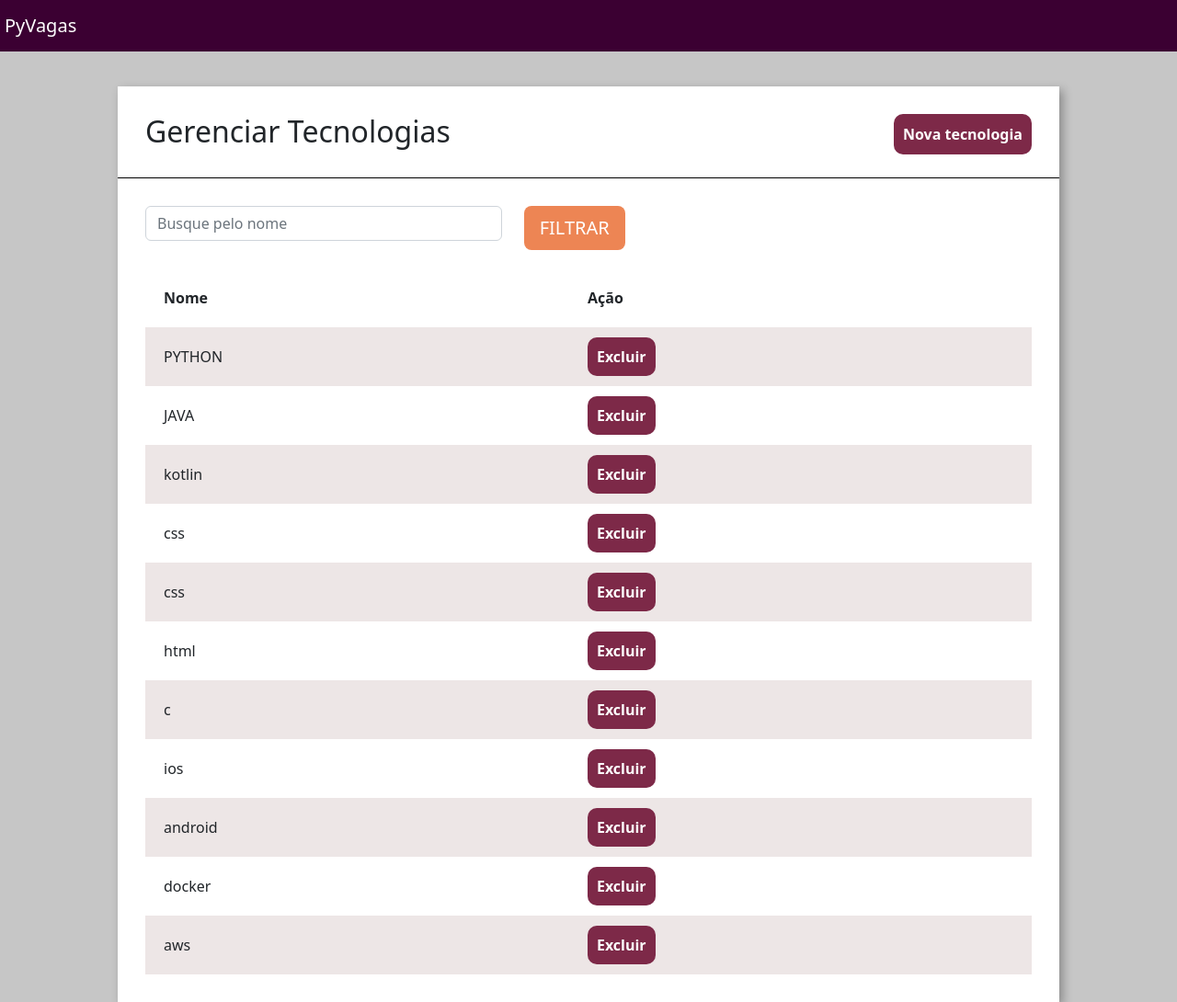
After one commit to marcosfacini/gestor_de_vagas, a Django app: page /home/tecnologias/ in a window 1280 px wide. The commit adds this page. Shown: the whole page at 92% size. Run offline with Django 4.2, Linux system fonts and the light colour scheme; data comes from the database, SQL or seed files in the repository; both versions use the stored data as it was after the commit.

Commit message:
gerenciar tecnologias

```diff
--- /dev/null
+++ b/empresa/templates/tecnologias.html
@@ -0,0 +1,87 @@
+{% extends 'base.html' %}
+{% load static %}
+{% load filtro %}
+
+
+{% block 'head' %}
+    <link href="{% static 'empresa/css/tecnologias.css' %}" rel="stylesheet">
+{% endblock %}
+
+
+{% block 'body' %}
+    <div class="wrapper">
+        <div class="box">
+            <div class="header-box">
+                {% if messages %}
+                    {% for message in messages %}
+                        <section class="alert {{message.tags}}">
+                            {{message}}
+                        </section>
+                    {% endfor %}
+                {% endif %}
+                <h2 class="titulo">Gerenciar Tecnologias</h2>
+                <a href="#" class="btn-nova-empresa" data-bs-toggle="modal" data-bs-target="#myModal">Nova tecnologia</a>
+            </div>
+            <div class="borda-box"></div>
+            <div class="body-box">
+
+                <form action="{% url 'tecnologias' %}" method="GET"> {% csrf_token %}
+                <div class="row">
+
+                        <div class="col-md-5">
+                            <input type="text" placeholder="Busque pelo nome" class="form-control" name="nome">
+                        </div>
+
+                    <div class="col-md-3">
+                        <input type="submit" value="FILTRAR" class="btn btn-lg btn-orange">
+                    </div>
+                </div>
+                </form>
+
+                <table class="tabela" cellpadding="20">
+                    <tr>
+                        <th>Nome</th>
+                        <th>Ação</th>
+                    </tr>
+
+
+                    {% for tech in tecnologias%}
+                    <tr {% if not forloop.counter|is_par %} class="tabela-linha" {% endif %}>
+                        <td> {{tech.tecnologia}} </td>
+
+
+                        <td>
+                            <a href="{% url 'excluir_empresa' tech.id %}" class="btn-excluir">Excluir</a>
+                        </td>
+                    </tr>
+                {% endfor %}
+
+                </table>
+            </div>
+
+
+
+
+        </div>
+    </div>
+
+    <div class="modal fade" id="myModal"  role="dialog" aria-labelledby="myModalLabel">
+        <div class="modal-dialog" role="document">
+          <div class="modal-content">
+            <form action="{% url 'nova_tech' %}" method="POST">{% csrf_token %}
+            <div class="modal-header">
+              <h4 class="modal-title" id="myModalLabel">Cadastrar nova tecnologia</h4>
+              <button type="button" class="btn-close" data-bs-dismiss="modal" aria-label="Close"></button>
+            </div>
+            <div class="modal-body">
+                <input type="text" class="form-control" name="tech" placeholder="Digite a tecnologia">
+            </div>
+            <div class="modal-footer">
+                <input type="submit" class="btn-nova-empresa" value="Salvar">
+            </div>
+          </div>
+            </form>
+        </div>
+    </div>
+
+{% endblock%}
--- a/empresa/urls.py
+++ b/empresa/urls.py
@@ -7,5 +7,6 @@ urlpatterns = [
     path('excluir_empresa/<int:id>', views.excluir_empresa, name='excluir_empresa'),
     path('empresa_unica/<int:id>', views.empresa_unica, name="empresa_unica"),
     path('deletar_vaga/<int:id_vaga>', views.deletar_vaga, name='deletar_vaga'),
-    path('nova_tech/', views.nova_tech, name='nova_tech')
+    path('tecnologias/', views.tecnologias, name='tecnologias'),
+    path('nova_tech/', views.nova_tech, name='nova_tech'),
 ]
--- a/empresa/views.py
+++ b/empresa/views.py
@@ -79,9 +79,13 @@ def deletar_vaga(request, id_vaga):
     messages.add_message(request, constants.SUCCESS, 'Vaga excluída com sucesso')
     return redirect(f'/home/empresa_unica/{id_empresa}')
 
+def tecnologias(request):
+    tecnologias = Tecnologias.objects.all()
+    return render(request, 'tecnologias.html', {'tecnologias': tecnologias,})
+
 def nova_tech(request):
     tech = request.POST.get('tech')
     tecnologia = Tecnologias(tecnologia=tech)
     tecnologia.save()
     messages.add_message(request, constants.SUCCESS, 'Tecnologia cadastrada com sucesso')
-    return redirect('/home/empresas')
+    return redirect('/home/tecnologias')
--- /dev/null
+++ b/gestor_de_vagas/templates/static/empresa/css/tecnologias.css
@@ -0,0 +1,81 @@
+.wrapper {
+    margin-top: 3%;
+    display: flex;
+    flex-direction: row;
+    justify-content: center;
+    align-items: center;
+}
+
+.box {
+
+    width: 80vw;
+    background: #fff;
+    box-shadow: 4px 4px 10px rgba(0,0,0,.3);
+}
+
+
+.titulo{
+    display: inline;
+}
+
+.btn-nova-empresa{
+    float: right;
+    text-decoration: none;
+    color: white;
+    background-color: #7D2948;
+    padding: 10px;
+    border-radius: 10px;
+    font-weight: bold;
+    margin-left: 10px;
+}
+
+.btn-nova-empresa:hover{
+    color: white;
+    text-decoration: none;
+    background-color: #631f38;
+}
+
+.btn-excluir:hover{
+    color: white;
+    text-decoration: none;
+    background-color: #631f38;
+}
+
+.header-box{
+
+    padding: 30px;
+
+}
+
+.borda-box{
+    border-top: 1px solid black;
+}
+
+.body-box{
+    padding: 30px;
+}
+
+.btn-orange{
+
+    background-color: #ED8554;
+    color: white;
+}
+
+
+.tabela{
+    width: 100%;
+    margin-top: 20px;
+}
+
+.tabela-linha{
+    background-color: #EDE6E6;
+}
+
+.btn-excluir{
+    text-decoration: none;
+    color: white;
+    background-color: #7D2948;
+    padding: 10px;
+    border-radius: 10px;
+    font-weight: bold;
+}
```
Also changed, not shown: empresa/templates/empresas.html (+1 -20 lines), db.sqlite3.
